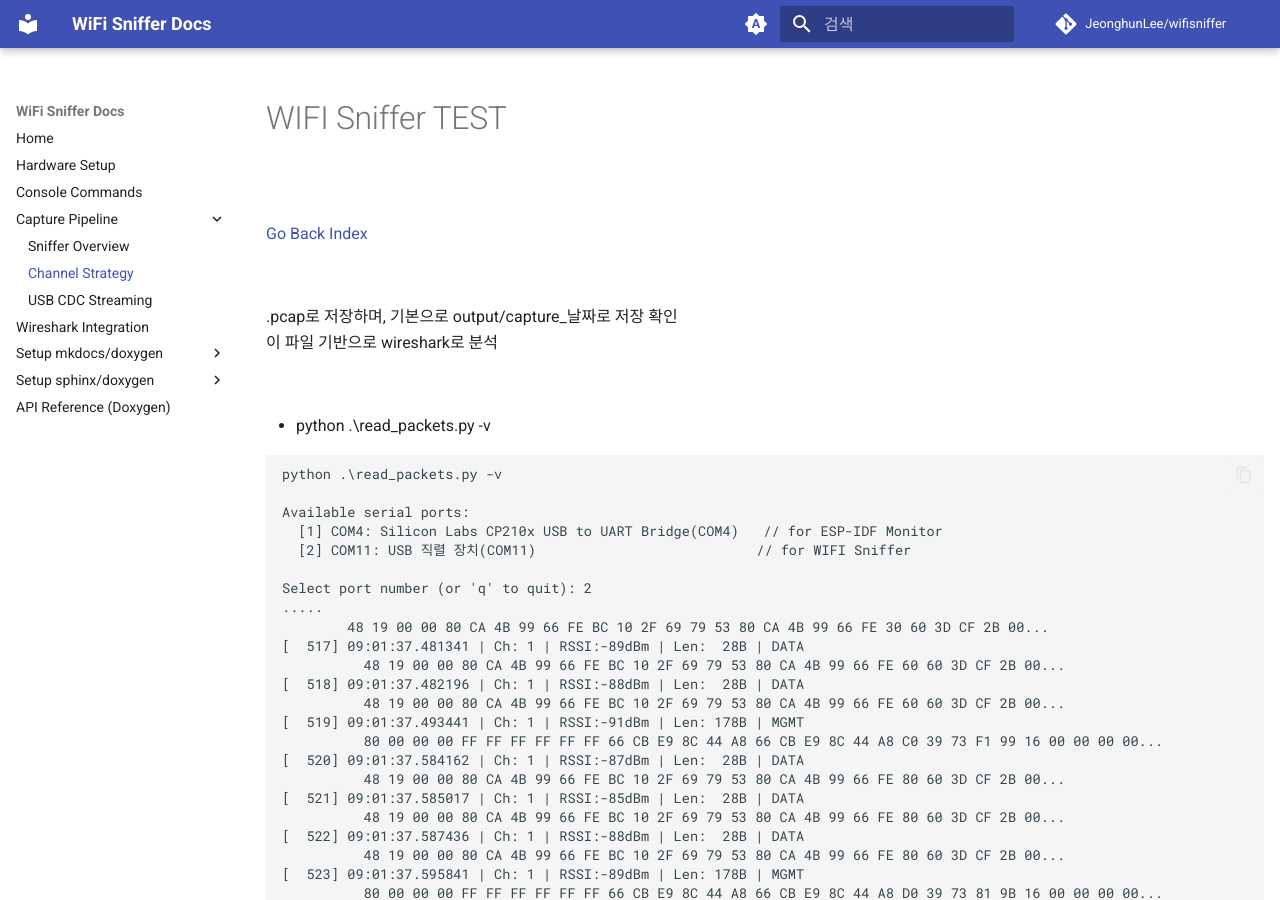
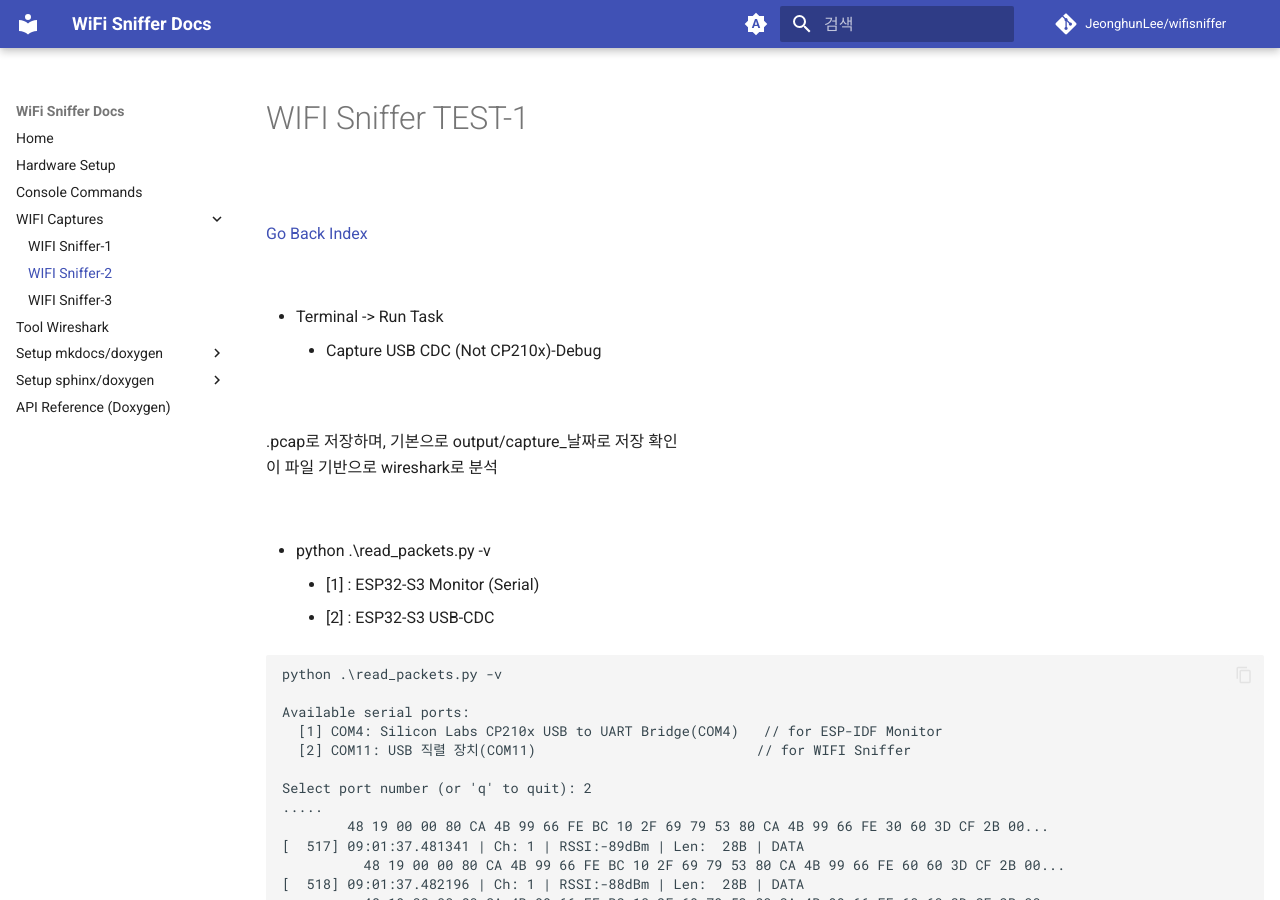
Before and after one commit to JeonghunLee/wifisniffer, an MkDocs documentation site: the page built from docs/wifi_sniffer1.md, in a window 1280 px wide and 900 px high. Built offline with MkDocs 1.6.1 and Material for MkDocs 9.7.7, drawn with Linux system fonts in a browser that asks for light colours; comment, search, counter and statistics services are not loaded; some of the changed text lies outside the part shown.

Commit message:
update docs and others

````diff
--- a/docs/index.rst
+++ b/docs/index.rst
@@ -10,7 +10,7 @@ WiFi Sniffer Documentation
 
 .. toctree::
    :maxdepth: 1
-   :caption: Capture Pipeline
+   :caption: WIFI Capture
 
    wifi_sniffer0
    wifi_sniffer1
@@ -19,7 +19,7 @@ WiFi Sniffer Documentation
 
 .. toctree::
    :maxdepth: 1
-   :caption: Wireshark Integration
+   :caption: Tool Wireshark
 
    wireshark_0
 
--- a/docs/wifi_sniffer1.md
+++ b/docs/wifi_sniffer1.md
@@ -1,8 +1,13 @@
-# WIFI Sniffer TEST
+# WIFI Sniffer TEST-1
 
 <br/>
 
 [Go Back Index](index_mkdocs.md#wifi-sniffer)
+
+<br/>
+
+* Terminal -> Run Task
+    * Capture USB CDC (Not CP210x)-Debug
 
 <br/>
 
@@ -12,6 +17,8 @@
 <br/>
 
 * python .\read_packets.py -v
+    * [1] : ESP32-S3 Monitor (Serial)
+    * [2] : ESP32-S3 USB-CDC
 
 ```
 python .\read_packets.py -v
--- a/mkdocs.yml
+++ b/mkdocs.yml
@@ -9,11 +9,11 @@ nav:
   - Home: index_mkdocs.md
   - Hardware Setup: board.md
   - Console Commands: command.md
-  - Capture Pipeline:
-      - Sniffer Overview: wifi_sniffer0.md
-      - Channel Strategy: wifi_sniffer1.md
-      - USB CDC Streaming: wifi_sniffer2.md
-  - Wireshark Integration: wireshark_0.md
+  - WIFI Captures:
+      - WIFI Sniffer-1: wifi_sniffer0.md
+      - WIFI Sniffer-2: wifi_sniffer1.md
+      - WIFI Sniffer-3: wifi_sniffer2.md
+  - Tool Wireshark: wireshark_0.md
   - Setup mkdocs/doxygen:
       - Setup Window: mkdocs_setup_window.md
       - Setup WSL: mkdocs_setup_wsl.md
````
Also changed, not shown: docs/wifi_sniffer0.md (+4 -2 lines), docs/wifi_sniffer2.md (+6 -1 lines), docs/wireshark_0.md (+3 -0 lines).
